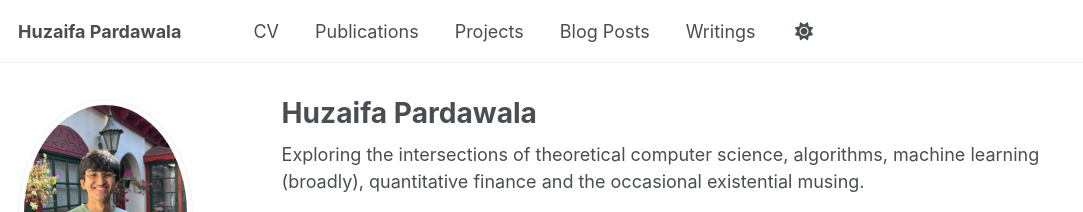
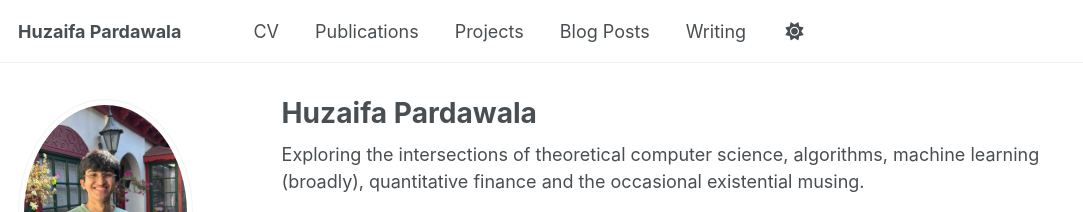
Before and after one commit to huzaifahp7/huzaifahp7.github.io, a Jekyll site: the page built from _pages/about.md, in a window 1280 px wide. Shown: the top 212 px of the page, without its empty margins (0-1083 px from the left). Built offline with Jekyll 4.4.1, drawn with Linux system fonts in a browser that asks for light colours; some web fonts are replaced.

Commit message:
feat: adding new writing

```diff
--- a/_data/navigation.yml
+++ b/_data/navigation.yml
@@ -21,8 +21,8 @@ main:
   - title: "Blog Posts"
     url: /year-archive/
 
-  - title: "Writings"
-    url: /writings/
+  - title: "Writing"
+    url: /writing/
 
   # Commented out sections
   # - title: "Teaching"
```
